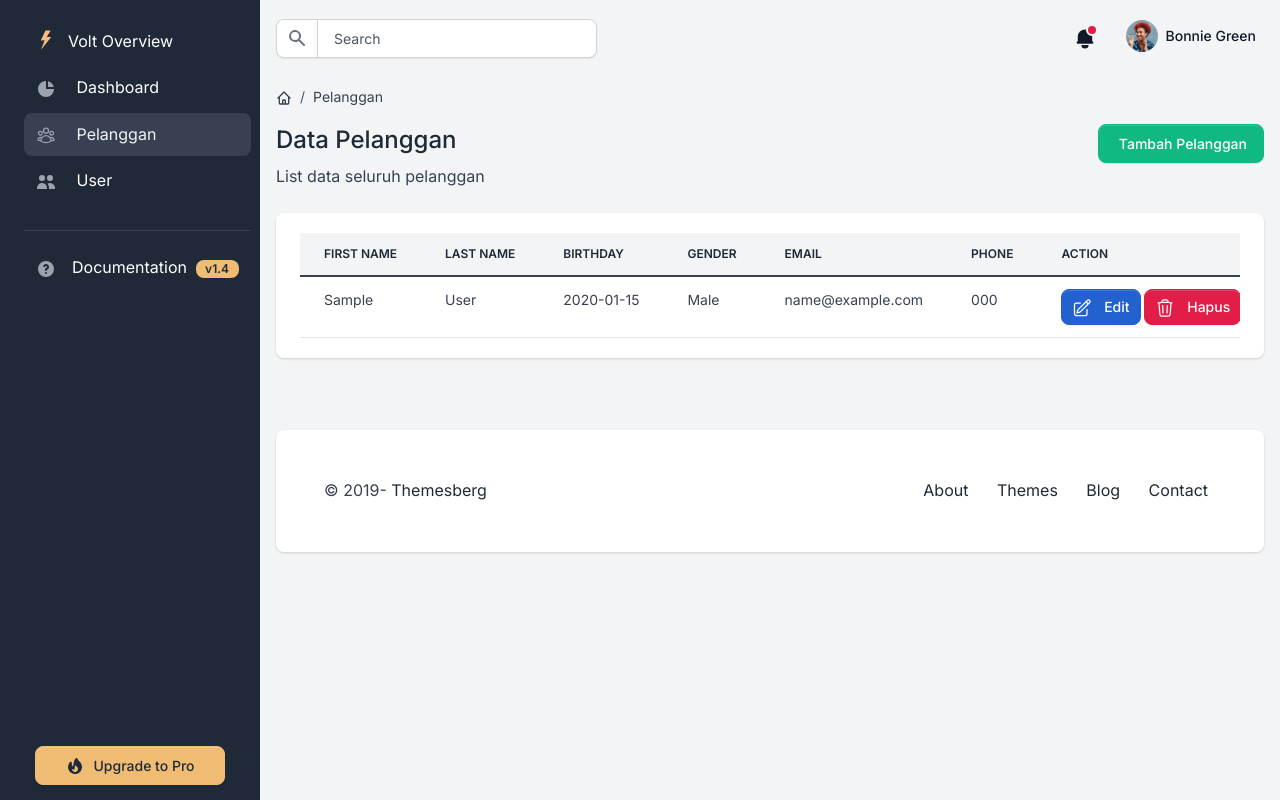
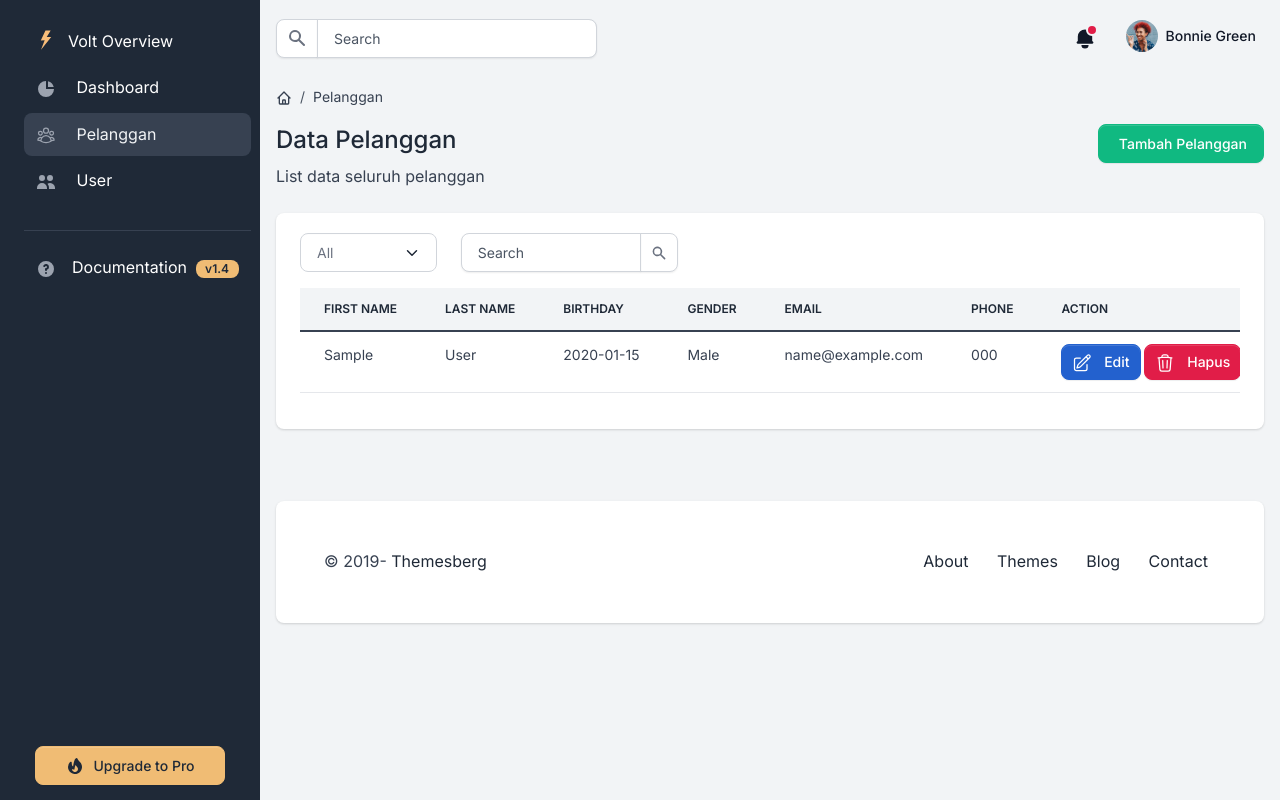
Before and after one commit to aqila06/PFW2SIA-LAB, a Laravel app: page /pelanggan in a window 1280 px wide. Run offline with Laravel 12, Linux system fonts and the light colour scheme; tables that the repository leaves empty hold one stand-in row (values such as "Sample post").

Commit message:
Pertemuan 10

```diff
--- a/app/Http/Controllers/PelangganController.php
+++ b/app/Http/Controllers/PelangganController.php
@@ -10,9 +10,16 @@ class PelangganController extends Controller
     /**
      * Display a listing of the resource.
      */
-    public function index()
+    public function index(Request $request)
     {
-        $data['dataPelanggan'] = Pelanggan::all();
+        $filterableColumns = ['gender'];
+        $searchableColumns = ['first_name', 'last_name', 'email']; // Menambahkan kolom yang dapat dicari
+
+        $data['dataPelanggan'] = Pelanggan::filter($request, $filterableColumns)
+            ->search($request, $searchableColumns)
+            ->paginate(10)
+            ->withQueryString();
+
         return view('admin.pelanggan.index', $data);
     }
 
@@ -85,6 +92,6 @@ class PelangganController extends Controller
         $pelanggan = Pelanggan::findOrFail($id);
 
         $pelanggan->delete();
-        return redirect()->route('pelanggan.index')->with('success','Data berhasil dihapus');
+        return redirect()->route('pelanggan.index')->with('success', 'Data berhasil dihapus');
     }
 }
--- a/app/Models/Pelanggan.php
+++ b/app/Models/Pelanggan.php
@@ -2,6 +2,7 @@
 
 namespace App\Models;
 
+use Illuminate\Database\Eloquent\Builder;
 use Illuminate\Database\Eloquent\Model;
 
 class Pelanggan extends Model
@@ -16,4 +17,23 @@ class Pelanggan extends Model
         'email',
         'phone',
     ];
+    public function scopeFilter(Builder $query, $request, array $filterableColumns): Builder
+    {
+        foreach ($filterableColumns as $column) {
+            if ($request->filled($column)) {
+                $query->where($column, $request->input($column));
+            }
+        }
+        return $query;
+    }
+    public function scopeSearch($query, $request, array $columns)
+    {
+        if ($request->filled('search')) {
+            $query->where(function ($q) use ($request, $columns) {
+                foreach ($columns as $column) {
+                    $q->orWhere($column, 'LIKE', '%' . $request->search . '%');
+                }
+            });
+        }
+    }
 }
--- a/resources/views/admin/pelanggan/index.blade.php
+++ b/resources/views/admin/pelanggan/index.blade.php
@@ -36,6 +36,30 @@
             <div class="card border-0 shadow mb-4">
                 <div class="card-body">
                     <div class="table-responsive">
+                        <form method="GET" action="{{ route('pelanggan.index') }}" class="mb-3">
+                            <div class="row">
+                                <div class="col-md-2">
+                                    <select name="gender" class="form-select" onchange="this.form.submit()">
+                                        <option value="">All</option>
+                                        <option value="Male" {{ request('gender')=='Male' ? 'selected' : '' }}>Male</option>
+                                        <option value="Female" {{ request('gender')=='Female' ? 'selected' : '' }}>Female</option>
+                                    </select>
+                                </div>
+                                <div class="col-md-3">
+                                    <div class="input-group">
+                                        <input type="text" name="search" class="form-control" id="exampleInputIconRight" value="{{request('search')}}" placeholder="Search" aria-label="Search">
+                                        <button type="submit" class="input-group-text" id="basic-addon2">
+                                            <svg class="icon icon-xxs" fill="currentColor" viewBox="0 0 20 20" xmlns="http://www.w3.org/2000/svg">
+                                                <path fill-rule="evenodd" d="M8 4a4 4 0 100 8 4 4 0 000-8zM2 8a6 6 0 1110.89 3.476l4.817 4.817a1 1 0 01-1.414 1.414l-4.816-4.816A6 6 0 012 8z" clip-rule="evenodd"></path>
+                                            </svg>
+                                        </button>
+                                        @if(request('search'))
+                                        <a href="{{ request()->fullUrlWithQuery(['search'=> null]) }}" class="btn btn-outline-secondary ml-3" id="clear-search"> Clear</a>
+                                        @endif
+                                    </div>
+                                </div>
+                            </div>
+                        </form>
                         <table id="table-pelanggan" class="table table-centered table-nowrap mb-0 rounded">
                             <thead class="thead-light">
                                 <tr>
@@ -77,9 +101,11 @@
                                     </td>
                                 </tr>
                                 @endforeach
-
                             </tbody>
                         </table>
+                    </div>
+                    <div class="mt-3">
+                        {{ $dataPelanggan->links('pagination::bootstrap-5') }}
                     </div>
                 </div>
             </div>
```
Also changed, not shown: database/seeders/CreateFirstUser.php (added, +23 -0 lines), database/seeders/CreatePelangganDummy.php (added, +30 -0 lines). Lines whose indentation alone changed are shown as unchanged.
